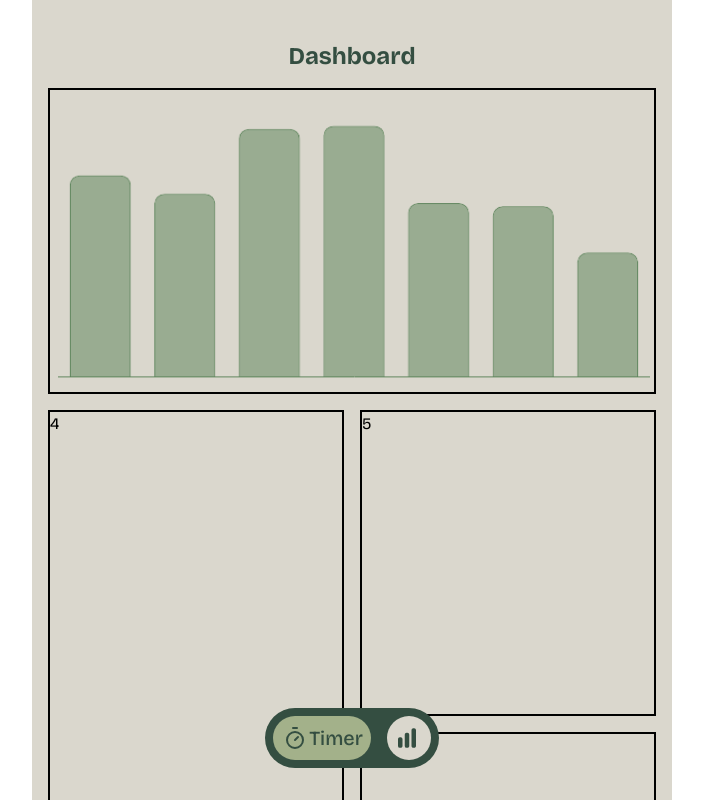
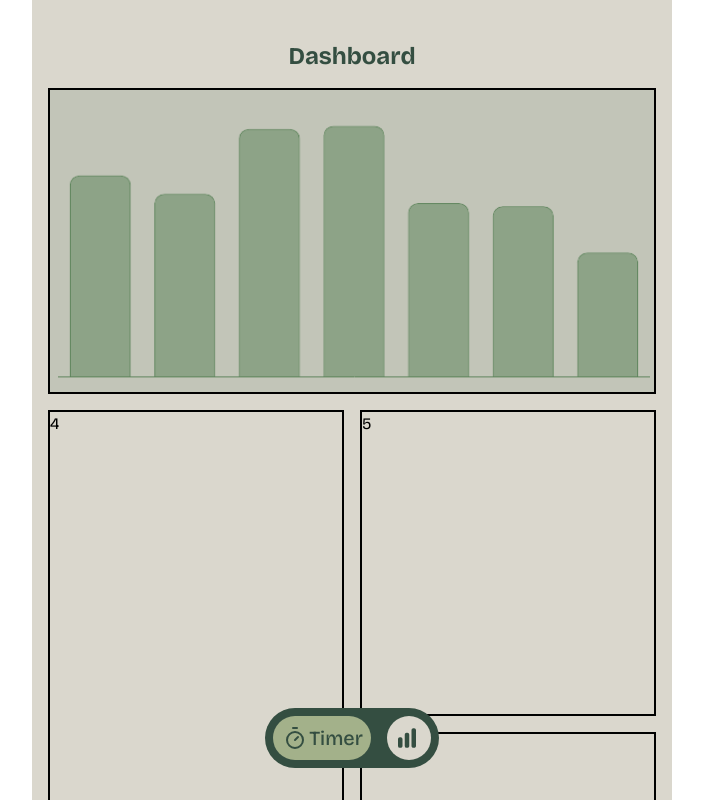
Before and after one commit to AzharZisan/pomotodo, a React (Vite) app: page /dashboard in a window 1280 px wide. Shown: the top 800 px of the page, without its empty margins (288-991 px from the left). Built offline with nearby package versions, Linux system fonts and the light colour scheme.

Commit message:
bgcolor added in chart

```diff
--- a/src/pages/Dashboard.jsx
+++ b/src/pages/Dashboard.jsx
@@ -10,7 +10,9 @@ const Dashboard = () => {
         </div>
 
         <div className="grid grid-cols-2 grid-rows-3 gap-4">
-          <div className="border-2 col-span-2"><BarChart /></div>
+          <div className="border-2 col-span-2 bg-[#3a5a4025]">
+            <BarChart />
+          </div>
           <div className="border-2 row-span-2 row-start-2">4</div>
           <div className="border-2 row-start-2">5</div>
           <div className="border-2 col-start-2 row-start-3">6</div>
```
